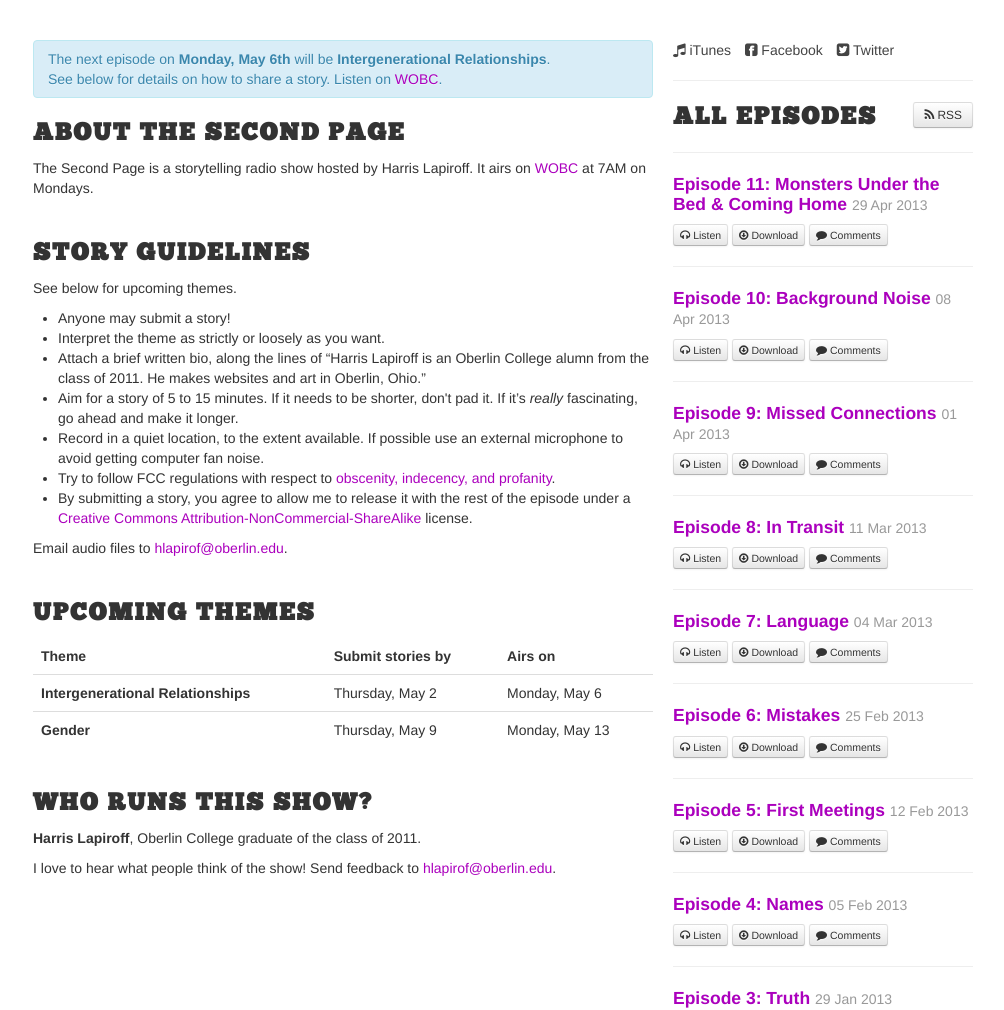
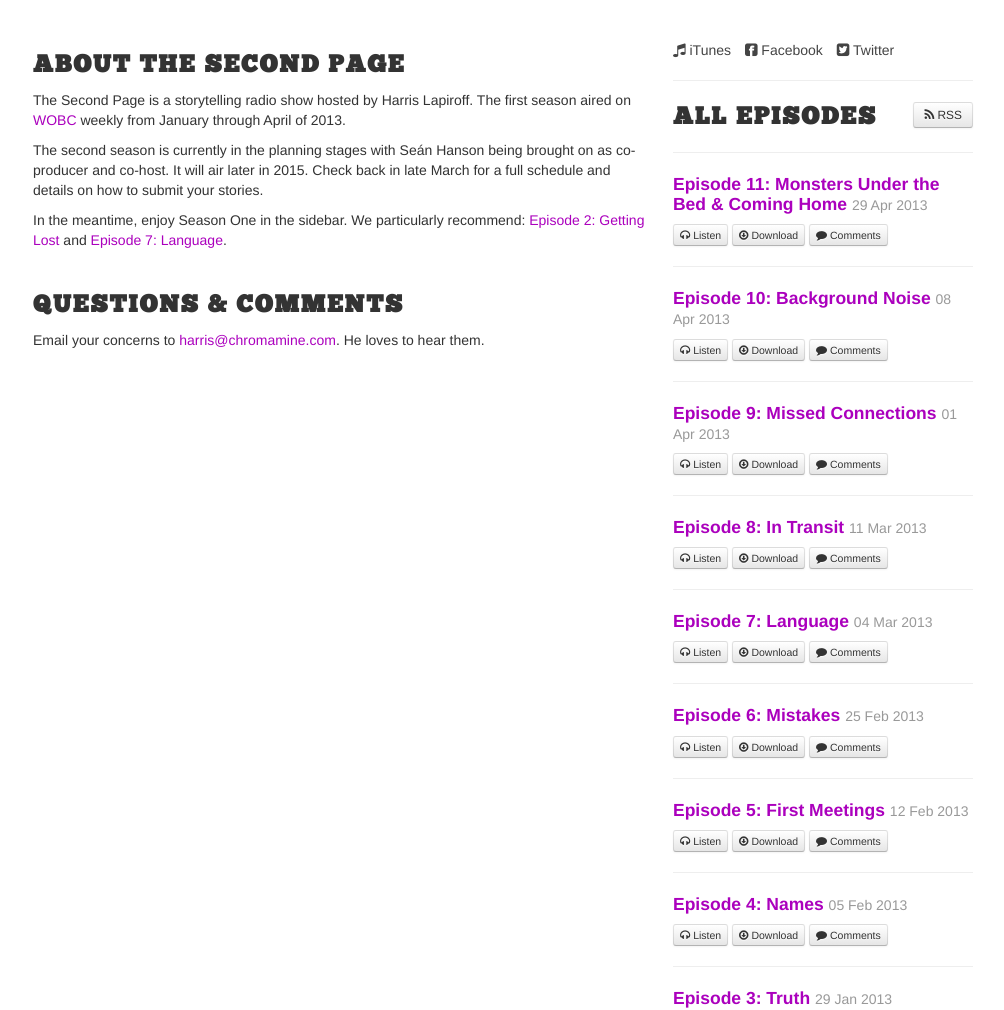
Before and after one commit to secondpage/secondpage, a Jekyll site: the page built from index.html, in a window 1280 px wide and 1400 px high. Shown: the part 390-1400 px from the top of the window, without its empty margins (137-1141 px from the left). Built offline with Jekyll 4.4.1, drawn with Linux system fonts in a browser that asks for light colours; the list of posts is cut into pages by our own code.

Commit message:
Everything up to date.

```diff
--- a/_config.yml
+++ b/_config.yml
@@ -1,7 +1,7 @@
 name: "The Second Page"
-description: 'The Second Page is a storytelling radio show hosted by Harris Lapiroff.'
 url: http://makesomethingeveryday.com/secondpage
 safe: true
 paginate: 3
-exclude: Gemfile Gemfile.lock CNAME new log
+exclude: ["Gemfile", "Gemfile.lock", "CNAME"]
 baseurl: /secondpage
+media_url: https://s3.amazonaws.com/secondpage/media
--- a/_includes/post
+++ b/_includes/post
@@ -1,6 +1,6 @@
 {% if page.audio %}
 	<p class="pull-right">
-		<a href="{{ site.baseurl }}/media/episodes/{{ page.audio }}" class="btn btn-primary"><i class="icon-download icon-white"></i> Download</a>
+		<a href="{{ site.media_url }}/episodes/{{ page.audio }}" class="btn btn-primary"><i class="icon-download icon-white"></i> Download</a>
 	</p>
 {% endif %}
 
@@ -11,7 +11,7 @@
 <p class="muted">{{ page.date | date_to_string }}</p>
 
 <div id="AudioPlayer">
-	<audio id="EpisodeAudio" src="{{ site.baseurl }}/media/episodes/{{ page.audio }}" width="100%"></audio>
+	<audio id="EpisodeAudio" src="{{ site.media_url }}/episodes/{{ page.audio }}" width="100%"></audio>
 	<script>
 		// Create the Media Player for the audio
 		$('#EpisodeAudio').mediaelementplayer(/* Options */);
--- a/_layouts/default.html
+++ b/_layouts/default.html
@@ -14,9 +14,9 @@
 		<meta property="og:title" content="The Second Page">
 		<meta property="og:url" content="{{ site.url }}{% if page.title %}{{ page.url }}{% else %}/{% endif %}">
 		{% if page.image %}
-			<meta property="og:image" content="{{ site.url }}/media/posters/{{ page.image }}">
+			<meta property="og:image" content="{{ site.media_url }}/posters/{{ page.image }}">
 		{% else %}
-			<meta property="og:image" content="{{ site.url }}/media/og_resources/02_poster.png">
+			<meta property="og:image" content="{{ site.media_url }}/og_resources/02_poster.png">
 		{% endif %}
 		<meta property="og:description" content="The Second Page is a storytelling radio show. It airs on WOBC Oberlin at 7AM on Mondays.">
 	</head>
@@ -34,7 +34,7 @@
 			{% assign cover = first.cover %}
 			{% assign cover_credit = first.cover_credit %}
 		{% endif %}
-		<header id="hd" class="relativity" style="background-image:url('{{ site.baseurl }}/media/covers/{{ cover }}')" data-stellar-background-ratio="0.25">
+		<header id="hd" class="relativity" style="background-image:url('{{ site.media_url }}/covers/{{ cover }}')" data-stellar-background-ratio="0.25">
 			<div class="container centered">
 				<h1 class="site-title"><a href="{{ site.baseurl }}/">The Second Page</a></h1>
 				<h2 class="site-tagline">Stories. Mondays at 7AM.</h2>
--- a/_layouts/two-col.html
+++ b/_layouts/two-col.html
@@ -20,7 +20,7 @@ layout: default
 				<p>
 					{% if episode.audio %}
 						<a href="{{ site.baseurl }}{{ episode.url }}?autoplay=1" class="btn btn-mini"><i class="icon-headphones"></i> Listen</a>
-						<a href="{{ site.baseurl }}/media/episodes/{{ episode.audio }}" class="btn btn-mini"><i class="icon-download"></i> Download</a>
+						<a href="{{ site.media_url }}/episodes/{{ episode.audio }}" class="btn btn-mini"><i class="icon-download"></i> Download</a>
 					{% endif %}
 					<a href="{{ site.baseurl }}{{ episode.url }}#disqus_thread" class="btn btn-mini"><i class="icon-comment"></i> Comments <span class="muted"></span></a>
 				</p>
--- a/index.html
+++ b/index.html
@@ -2,54 +2,13 @@
 layout: two-col
 ---
 
-<div class="alert alert-info">
-	The next episode on <strong>Monday, May 6th</strong> will be <strong>Intergenerational Relationships</strong>.<br />
-	See below for details on how to share a story. Listen on <a href="http://wobc.org/">WOBC</a>.
+<div class="margin-trailer">
+	<h2>About the Second Page</h2>
+	<p>The Second Page is a storytelling radio show hosted by Harris Lapiroff. The first season aired on <a href="http://wobc.org/">WOBC</a> weekly from January through April of 2013.</p>
+	<p>The second season is currently in the planning stages with Seán Hanson being brought on as co-producer and co-host. It will air later in 2015. Check back in late March for a full schedule and details on how to submit your stories.</p>
+	<p>In the meantime, enjoy Season One in the sidebar. We particularly recommend: <a href="{% post_url 2013-01-22-getting-lost %}">Episode 2: Getting Lost</a> and <a href="{% post_url 2013-03-04-language %}">Episode 7: Language</a>.
 </div>
 <div class="margin-trailer">
-	<h2>About the Second Page</h2>
-	<p>{{ site.description }} It airs on <a href="http://wobc.org/">WOBC</a> at 7AM on Mondays.</p>
+	<h2>Questions &amp; Comments</h2>
+	<p>Email your concerns to <a href="mailto:harris@chromamine.com">harris@chromamine.com</a>. He loves to hear them.</p>
 </div>
-<div class="margin-trailer">
-	<h2>Story Guidelines</h2>
-	<p>See below for upcoming themes.</p>
-	<ul>
-		<li>Anyone may submit a story!</li>
-		<li>Interpret the theme as strictly or loosely as you want.</li>
-		<li>Attach a brief written bio, along the lines of &ldquo;Harris Lapiroff is an Oberlin College alumn from the class of 2011. He makes websites and art in Oberlin, Ohio.&rdquo;</li>
-		<li>Aim for a story of 5 to 15 minutes. If it needs to be shorter, don't pad it. If it&#8217;s <em>really</em> fascinating, go ahead and make it longer.</li>
-		<li>Record in a quiet location, to the extent available. If possible use an external microphone to avoid getting computer fan noise.</li>
-		<li>Try to follow FCC regulations with respect to <a href="http://www.fcc.gov/guides/obscenity-indecency-and-profanity">obscenity, indecency, and profanity</a>.</li>
-		<li>By submitting a story, you agree to allow me to release it with the rest of the episode under a <a href="http://creativecommons.org/licenses/by-nc-sa/3.0/deed.en_US">Creative Commons Attribution-NonCommercial-ShareAlike</a> license.</li>
-	</ul>
-	<p>Email audio files to <a href="mailto:hlapirof@oberlin.edu">hlapirof@oberlin.edu</a>.</p>
-</div>
-<div class="margin-trailer">
-	<h2>Upcoming Themes</h2>
-	<table class="table">
-		<thead>
-			<tr>
-				<th>Theme</th>
-				<th>Submit stories by</th>
-				<th>Airs on</th>
-			</tr>
-		</thead>
-		<tbody>
-			<tr>
-				<th>Intergenerational Relationships</th>
-				<td>Thursday, May 2</td>
-				<td>Monday, May 6</td>
-			</tr>
-			<tr>
-				<th>Gender</th>
-				<td>Thursday, May 9</td>
-				<td>Monday, May 13</td>
-			</tr>
-		</tbody>
-	</table>
-</div>
-<div class="margin-trailer">
-	<h2>Who runs this show?</h2>
-	<p><strong>Harris Lapiroff</strong>, Oberlin College graduate of the class of 2011.</p>
-	<p>I love to hear what people think of the show! Send feedback to <a href="mailto:hlapirof@oberlin.edu">hlapirof@oberlin.edu</a>.</p>
-</div>
--- a/podcast.xml
+++ b/podcast.xml
@@ -19,7 +19,7 @@ layout: rss-feed
 			<itunes:category text="Personal Journals">
 			</itunes:category>
 		</itunes:category>
-		<itunes:image href="{{ site.url }}/media/og_resources/01_poster.png"/>
+		<itunes:image href="{{ site.media_url }}/og_resources/01_poster.png"/>
 		{% for post in site.categories.episodes %}
 			{% if post.audio %}
 				<item>
@@ -27,8 +27,8 @@ layout: rss-feed
 					<description>{{ post.content | xml_escape }}</description>
 					<pubDate>{{ post.date | date: "%a, %d %b %Y %H:%M:%S %Z" }}</pubDate>
 					<link>{{ site.url }}{{ post.url }}</link>
-					<enclosure url="{{ site.url }}/media/episodes/{{ post.audio }}" type="audio/mpeg"/>
-					{% if post.image %}<itunes:image href="{{ site.url }}/media/posters/{{ post.image }}" />{% endif %}
+					<enclosure url="{{ site.media_url }}/episodes/{{ post.audio }}" type="audio/mpeg"/>
+					{% if post.image %}<itunes:image href="{{ site.media_url }}/posters/{{ post.image }}" />{% endif %}
 				</item>
 			{% endif %}
 		{% endfor %}
```
Also changed, not shown: _layouts/rss-feed.html (added).
